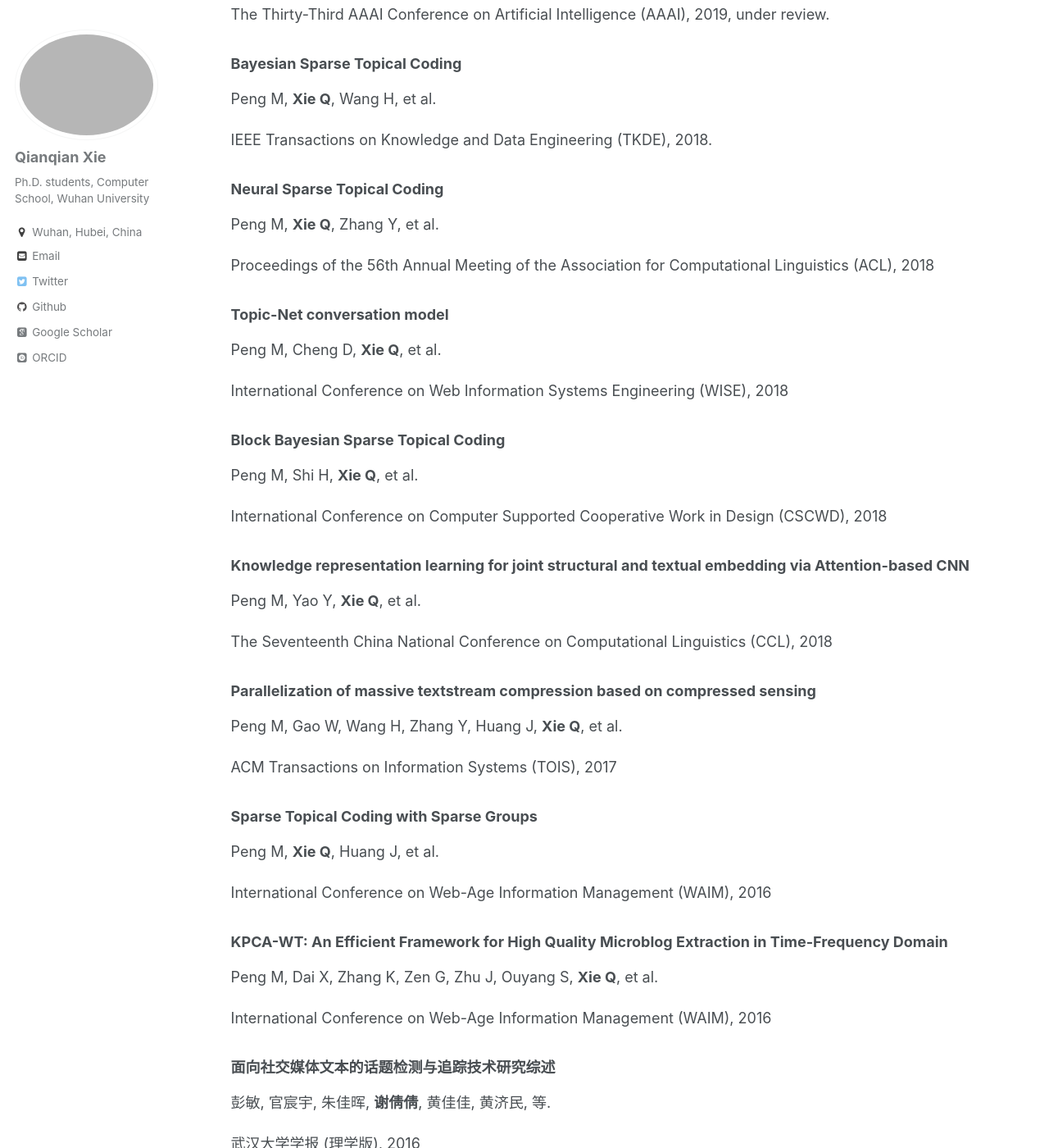
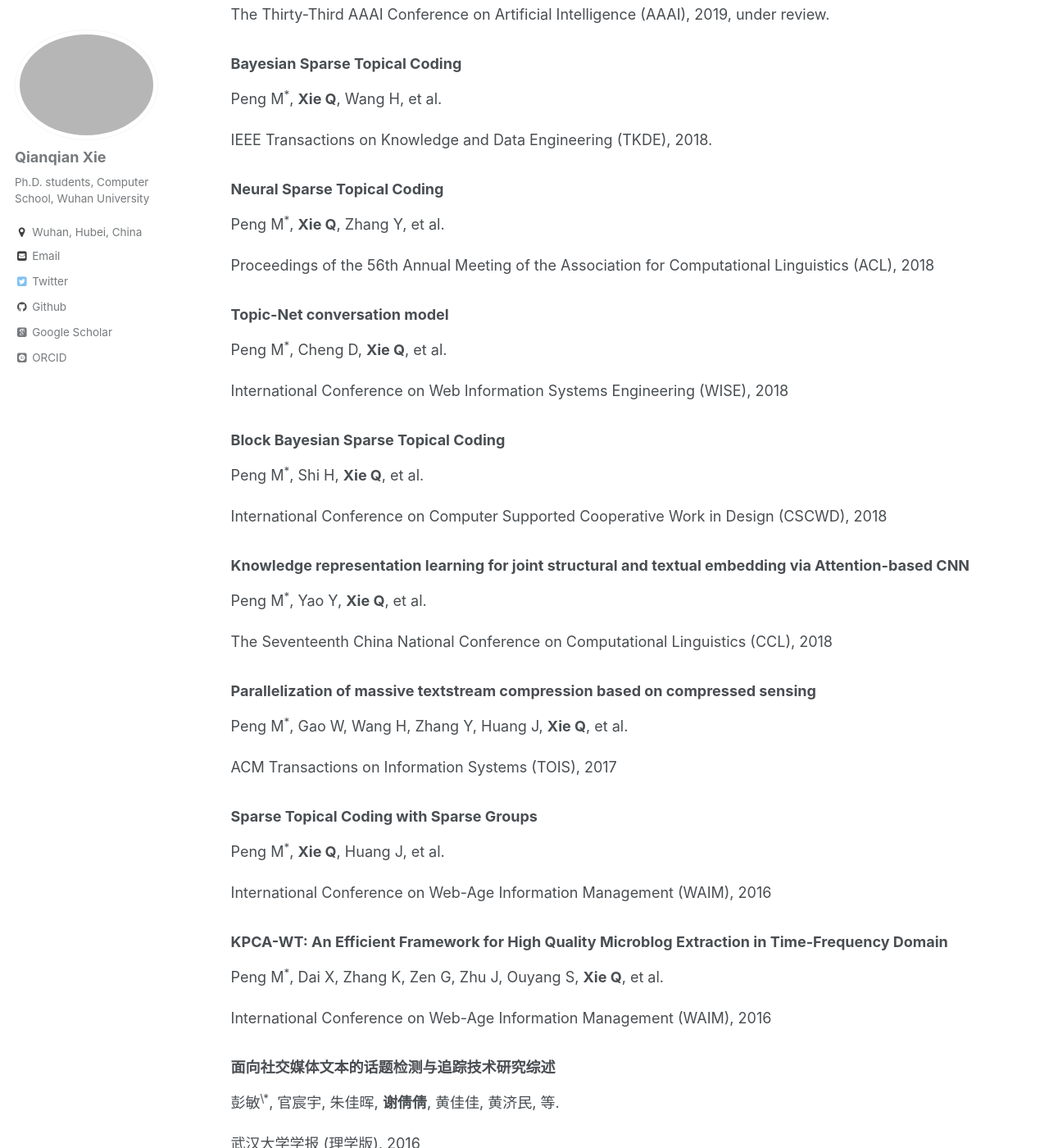
Before and after one commit to avariace/avariace.github.io, a Jekyll site: the page built from _pages/publications.md, in a window 1280 px wide and 1400 px high, scrolled down 468 px. Shown: the whole window at 82% size. Built offline with Jekyll 4.4.1, drawn with Linux system fonts in a browser that asks for light colours; some web fonts are replaced; some of the changed text lies outside the part shown.

Commit message:
修改大量论文

```diff
--- a/_includes/archive-single.html
+++ b/_includes/archive-single.html
@@ -34,7 +34,7 @@
       {% endif %}
     </h3>
 
-    <p>{{ post.venue | replace: "Xie Q", "<b>Xie Q</b>" }}</p>
+    <p>{{ post.venue | replace: "Xie Q", "<b>Xie Q</b>" | replace: "Peng M", "Peng M<sup>*</sup>" }}</p>
     <p>{{ post.citation }} </p>
 
   </article>
```
Also changed, not shown: _pages/about.md (+2 -0 lines), _publications/11.md (+1 -1 lines), 1 other file.
